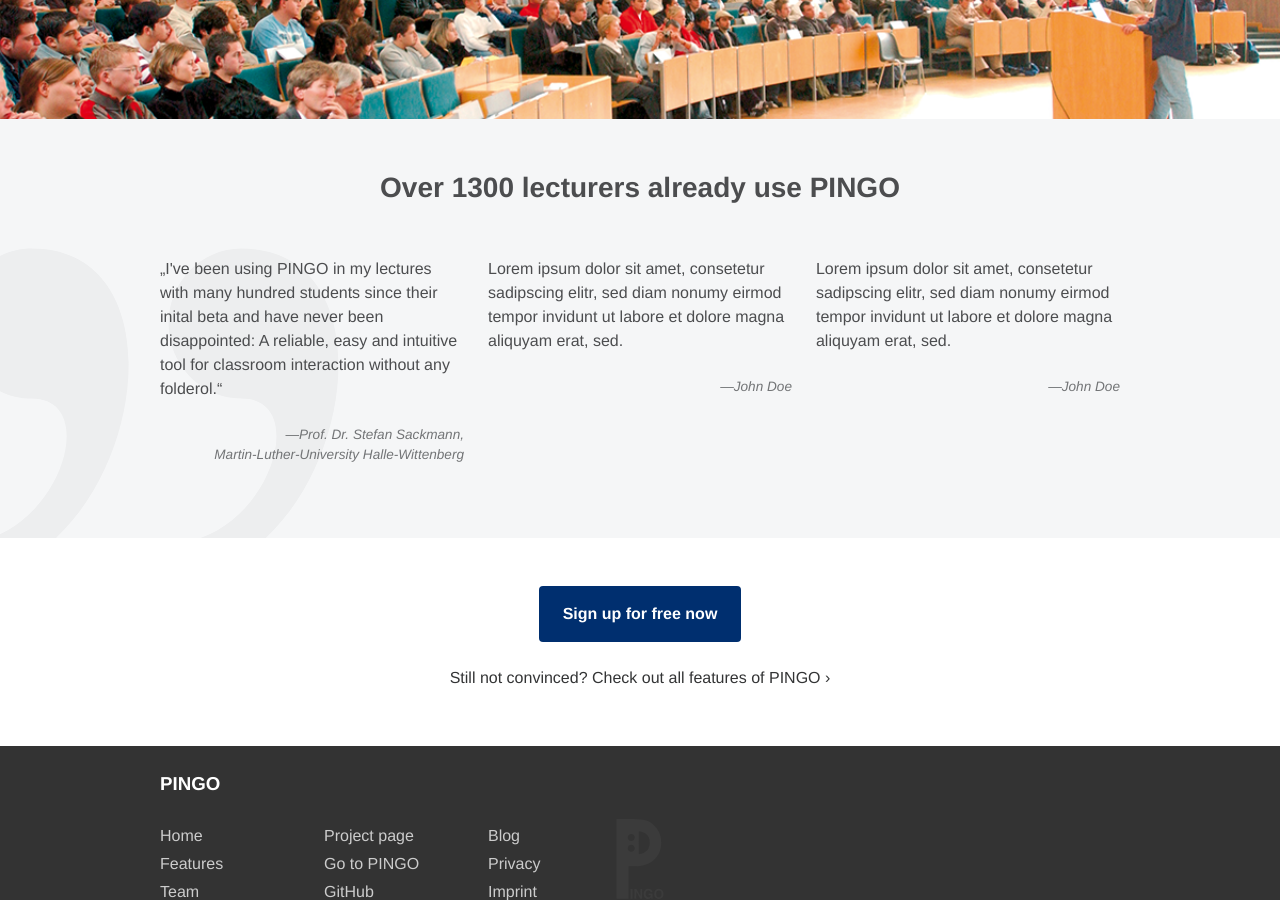
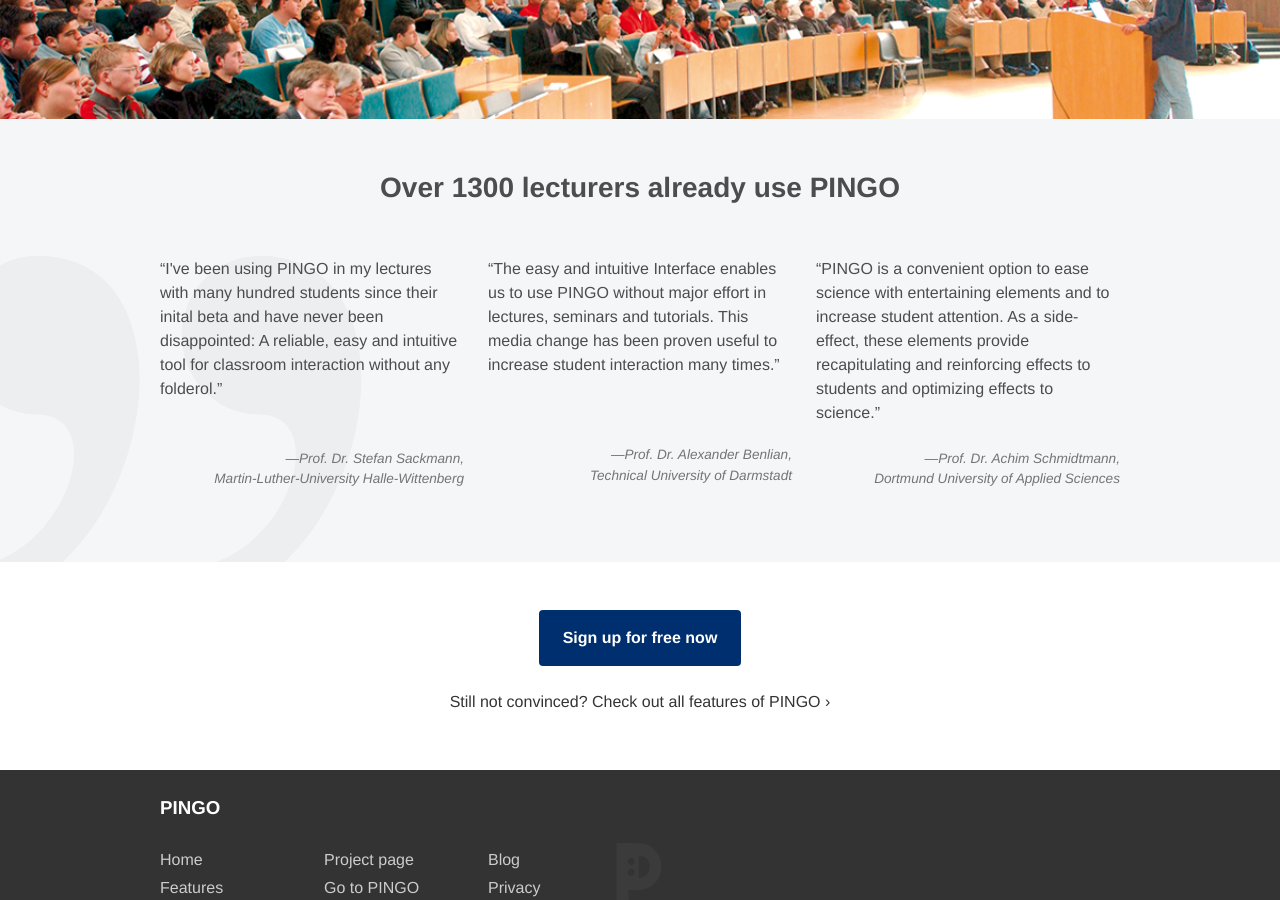
Before and after one commit to PingoUPB/pingoupb.github.io, a Jekyll site: the page built from index.html, in a window 1280 px wide and 900 px high, scrolled down 1672 px. Built offline with Jekyll 4.4.1, drawn with Linux system fonts in a browser that asks for light colours; Markdown is read by kramdown in place of the engine named in the settings.

Commit message:
more translated testimonials

```diff
--- a/index.html
+++ b/index.html
@@ -55,21 +55,20 @@
 		<div class="grid">
 			<article class="grid__item one-third portable--one-whole testimonials__item">
 				<p>
-					„I've been using PINGO in my lectures with many hundred students since their inital beta and have never been disappointed: A reliable, easy and intuitive tool for classroom interaction without any folderol.“
-				</p>
+					“I've been using PINGO in my lectures with many hundred students since their inital beta and have never been disappointed: A reliable, easy and intuitive tool for classroom interaction without any folderol.”
+				</p><br>
 				<p class="testimonials__author">—Prof. Dr. Stefan Sackmann,<br> Martin-Luther-University Halle-Wittenberg</p>
 			</article>
 			<article class="grid__item one-third portable--one-whole testimonials__item">
 				<p>
-					Lorem ipsum dolor sit amet, consetetur sadipscing elitr, sed diam nonumy eirmod tempor invidunt ut labore et dolore magna aliquyam erat, sed.
-				</p>
-				<p class="testimonials__author">—John Doe</p>
-			</article>
+					“The easy and intuitive Interface enables us to use PINGO without major effort in lectures, seminars and tutorials. This media change has been proven useful to increase student interaction many times.”
+				</p><br>
+				<p class="testimonials__author"><br> —Prof. Dr. Alexander Benlian,<br> Technical University of Darmstadt</p>			</article>
 			<article class="grid__item one-third portable--one-whole testimonials__item">
 				<p>
-					Lorem ipsum dolor sit amet, consetetur sadipscing elitr, sed diam nonumy eirmod tempor invidunt ut labore et dolore magna aliquyam erat, sed.
+					“PINGO is a convenient option to ease science with entertaining elements and to increase student attention. As a side-effect, these elements provide recapitulating and reinforcing effects to students and optimizing effects to science.”
 				</p>
-				<p class="testimonials__author">—John Doe</p>
+				<p class="testimonials__author">—Prof. Dr. Achim Schmidtmann,<br>Dortmund University of Applied Sciences</p>
 			</article>
 		</div>
 	</div>
```
